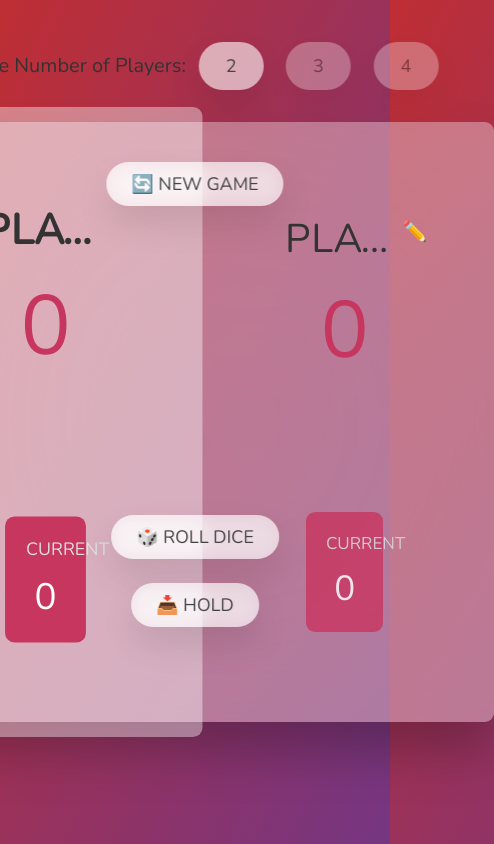
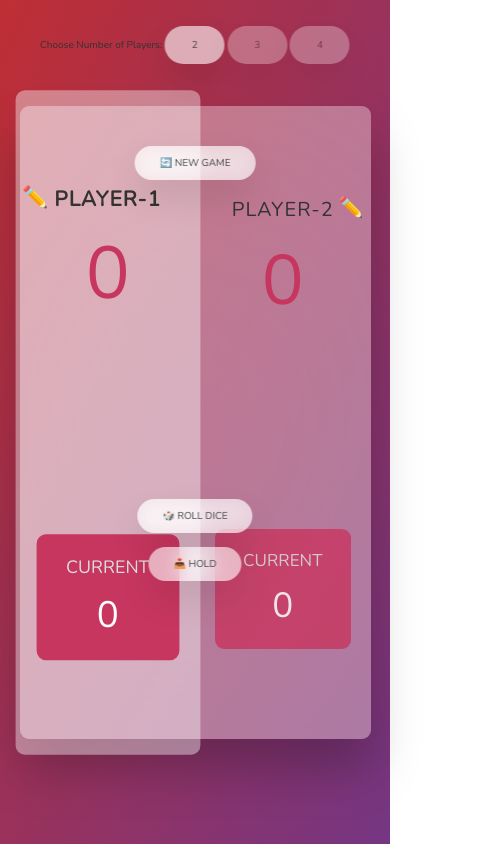
Before and after one commit to logolevel/pig-game, a plain HTML site: page index.html in a window 390 px wide. Shown: the whole page, 494 px wide, since content can reach past the window. Drawn offline with nearby package versions, Linux system fonts and the light colour scheme.

Commit message:
css for responsive mobile

```diff
--- a/style.css
+++ b/style.css
@@ -273,3 +273,70 @@ main {
   display: none;
   pointer-events: none;
 }
+
+@media screen and (max-width: 1024px) {
+  main,
+  .more-2 main  {
+    width: 90vw;
+    height: 75vh;
+  }
+  .player {
+    padding: 9rem 2rem;
+  }
+  .name {
+    font-size: 2rem;
+  }
+  .btn {
+    font-size: 1rem;
+  }
+  .change-name {
+    top: -5px;
+    left: -18px;
+    padding: 4px;
+  }
+  .player--1 .change-name,
+  .player--3 .change-name {
+    right: -17px;
+  }
+  .btn--hold {
+    top: 44.1rem;
+  }
+  .score {
+    font-size: 7rem;
+  }
+  .current,
+  .more-2 .current {
+    width: 100%;
+  }
+  .buttons-players span {
+    font-size: 1rem;
+  }
+  .buttons-players .btn {
+    margin: 0;
+  }
+
+  /* Multiplayer */
+  .more-2 .player {
+    padding: 2rem;
+  }
+  .more-2 .name {
+    font-size: 1.5rem;
+  }
+  .more-2 .current-score {
+    font-size: 2.5rem;
+  }
+  .more-2 .btn--roll {
+    top: auto;
+    bottom: 10rem;
+  }
+  .more-2 .btn--hold {
+    top: auto;
+    bottom: 3rem;
+  }
+  .more-2 .dice {
+    top: 44%;
+  }
+  .more-2 .change-name {
+    top: -9px;
+  }
+}
```
